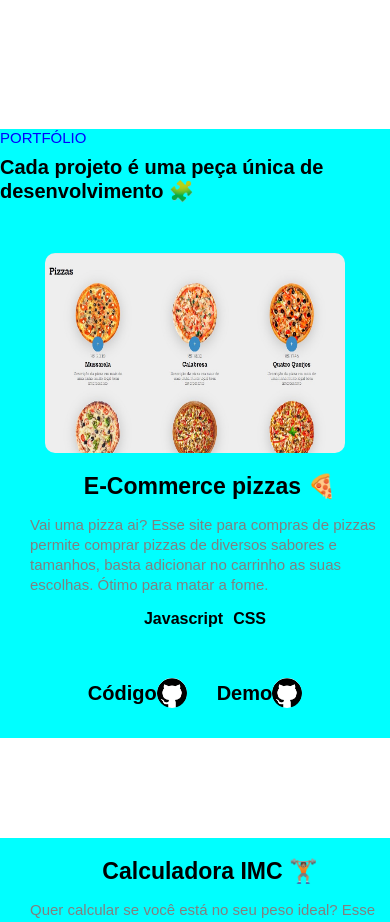
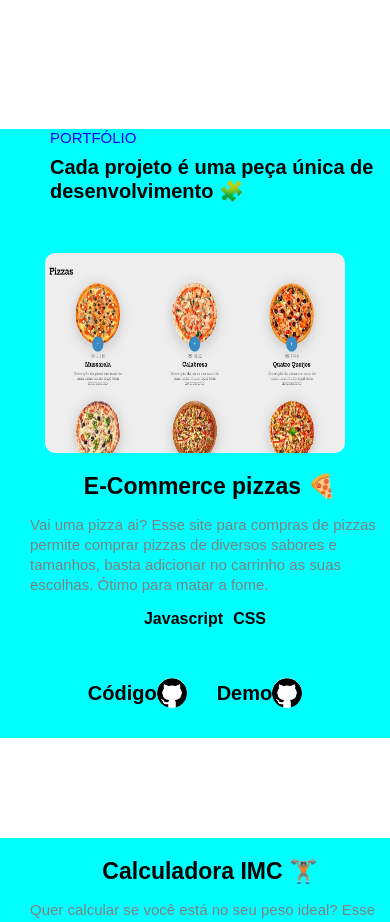
Before and after one commit to Ramom-Gomes/Meu-Portfolio, a React (Vite) app: page / in a window 390 px wide. Shown: the part 1440-2362 px from the top of the page. Built offline with nearby package versions, Linux system fonts and the light colour scheme.

Commit message:
responsividade-atualizacoes

```diff
--- a/src/App.css
+++ b/src/App.css
@@ -421,6 +421,10 @@
         width: 300px;
         height: 200px;
     }
+
+    .portfoliotitulo, .portfoliodescricao {
+        margin-left: 50px;
+    }
 }
 
 @media (max-width:535px) {
```
